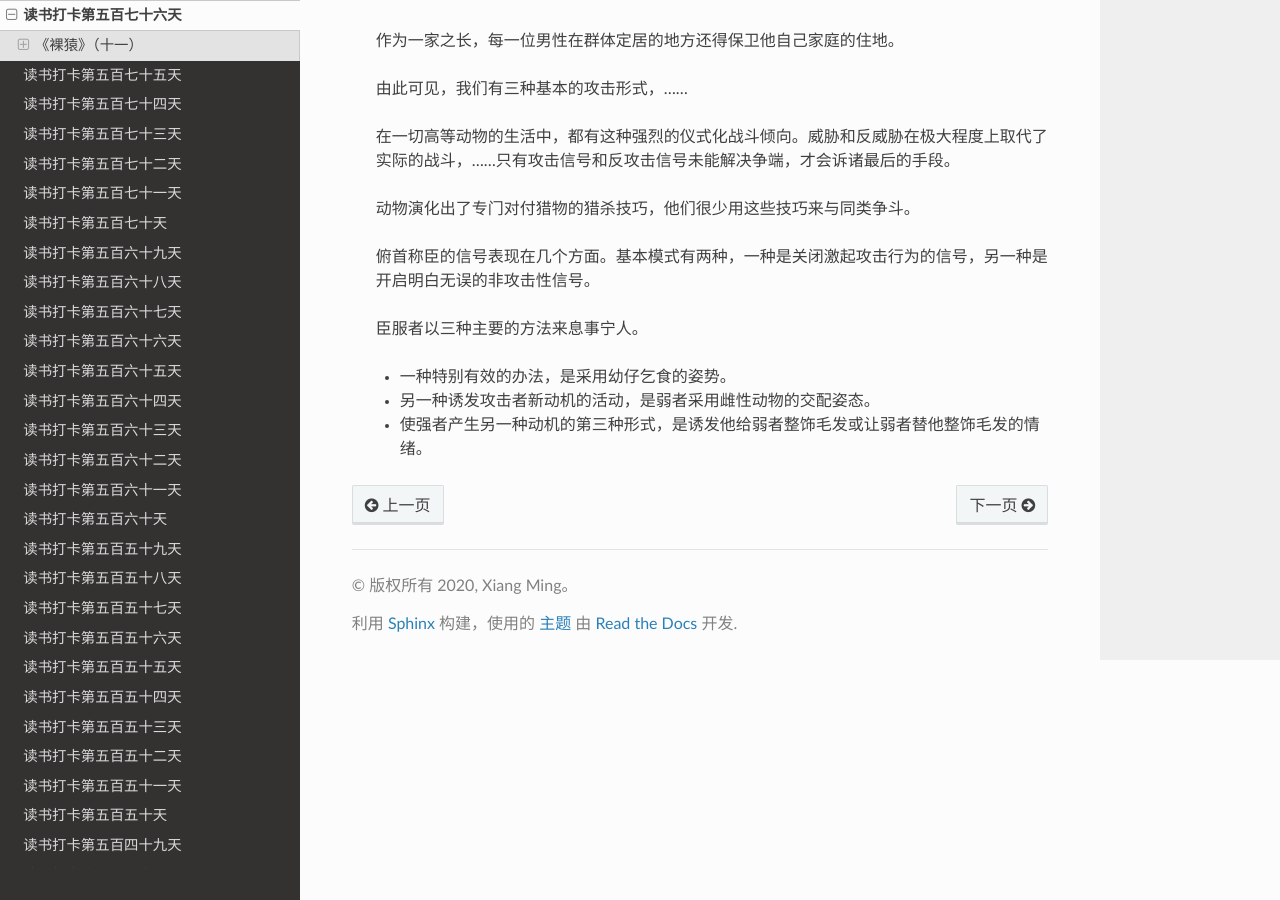
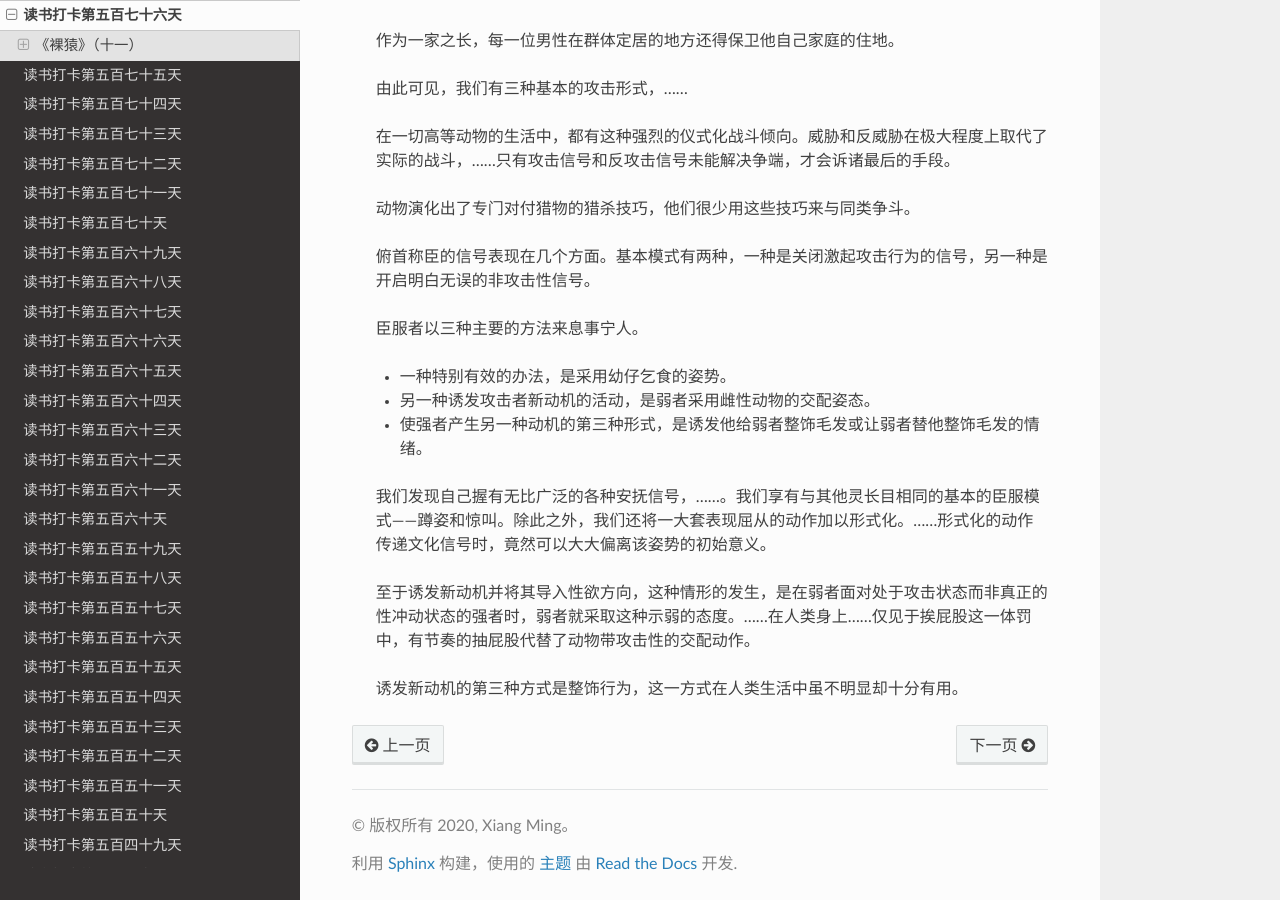
Before and after one commit to xiangming1975/reading, a Sphinx documentation site: the page built from source/2022-04-28.md, in a window 1280 px wide and 900 px high, scrolled down 563 px. Built offline with Sphinx 7.4.7 and the Read the Docs theme 2.0.0, drawn with Linux system fonts in a browser that asks for light colours.

Commit message:
自动提交时间: 2022-04-29T22:02:44,319473436+08:00

```diff
--- a/source/2022-04-28.md
+++ b/source/2022-04-28.md
@@ -26,3 +26,9 @@
 > * 一种特别有效的办法，是采用幼仔乞食的姿势。
 > * 另一种诱发攻击者新动机的活动，是弱者采用雌性动物的交配姿态。
 > * 使强者产生另一种动机的第三种形式，是诱发他给弱者整饰毛发或让弱者替他整饰毛发的情绪。
+
+> 我们发现自己握有无比广泛的各种安抚信号，……。我们享有与其他灵长目相同的基本的臣服模式——蹲姿和惊叫。除此之外，我们还将一大套表现屈从的动作加以形式化。……形式化的动作传递文化信号时，竟然可以大大偏离该姿势的初始意义。
+
+> 至于诱发新动机并将其导入性欲方向，这种情形的发生，是在弱者面对处于攻击状态而非真正的性冲动状态的强者时，弱者就采取这种示弱的态度。……在人类身上……仅见于挨屁股这一体罚中，有节奏的抽屁股代替了动物带攻击性的交配动作。
+
+> 诱发新动机的第三种方式是整饰行为，这一方式在人类生活中虽不明显却十分有用。
```
